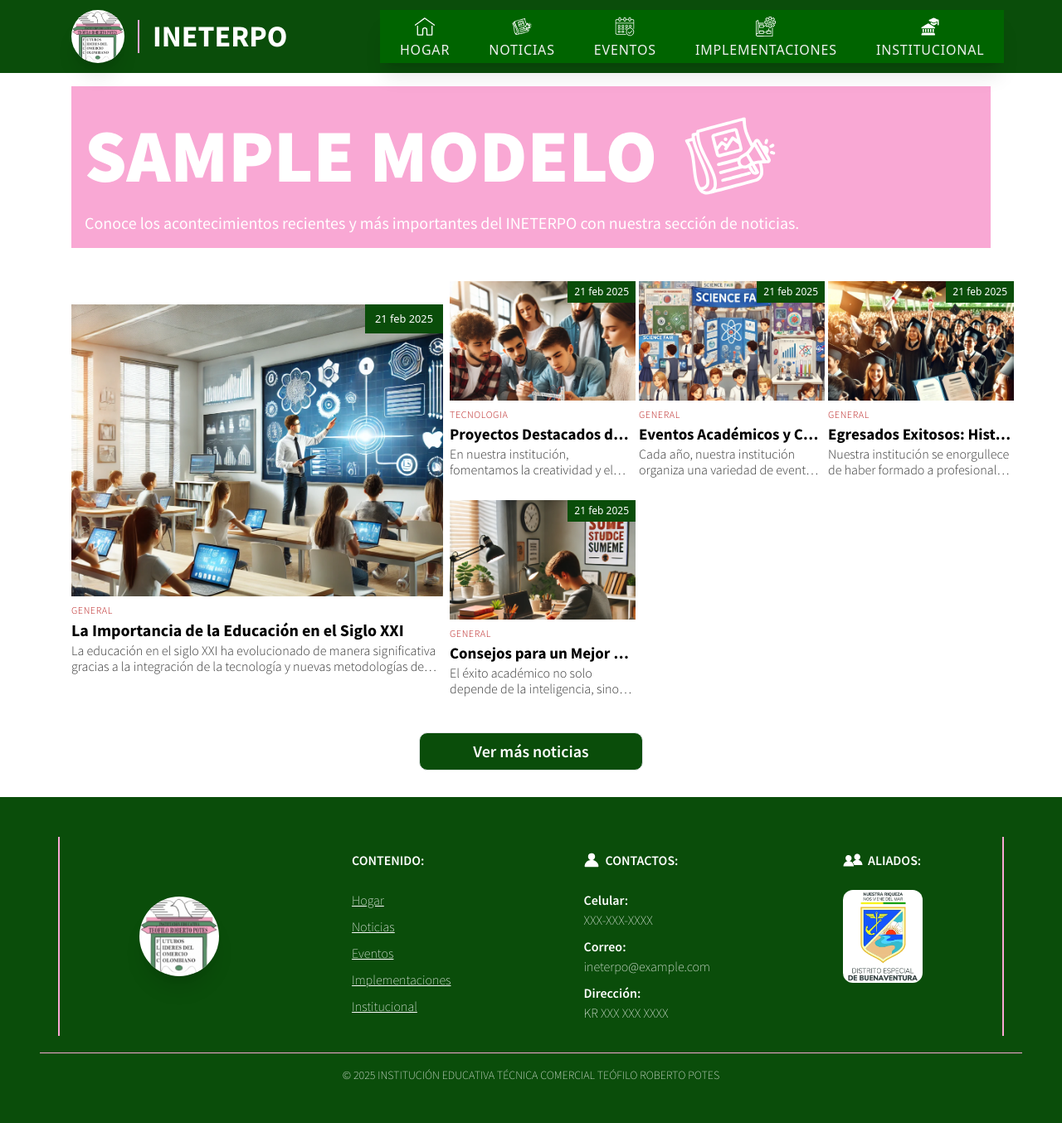
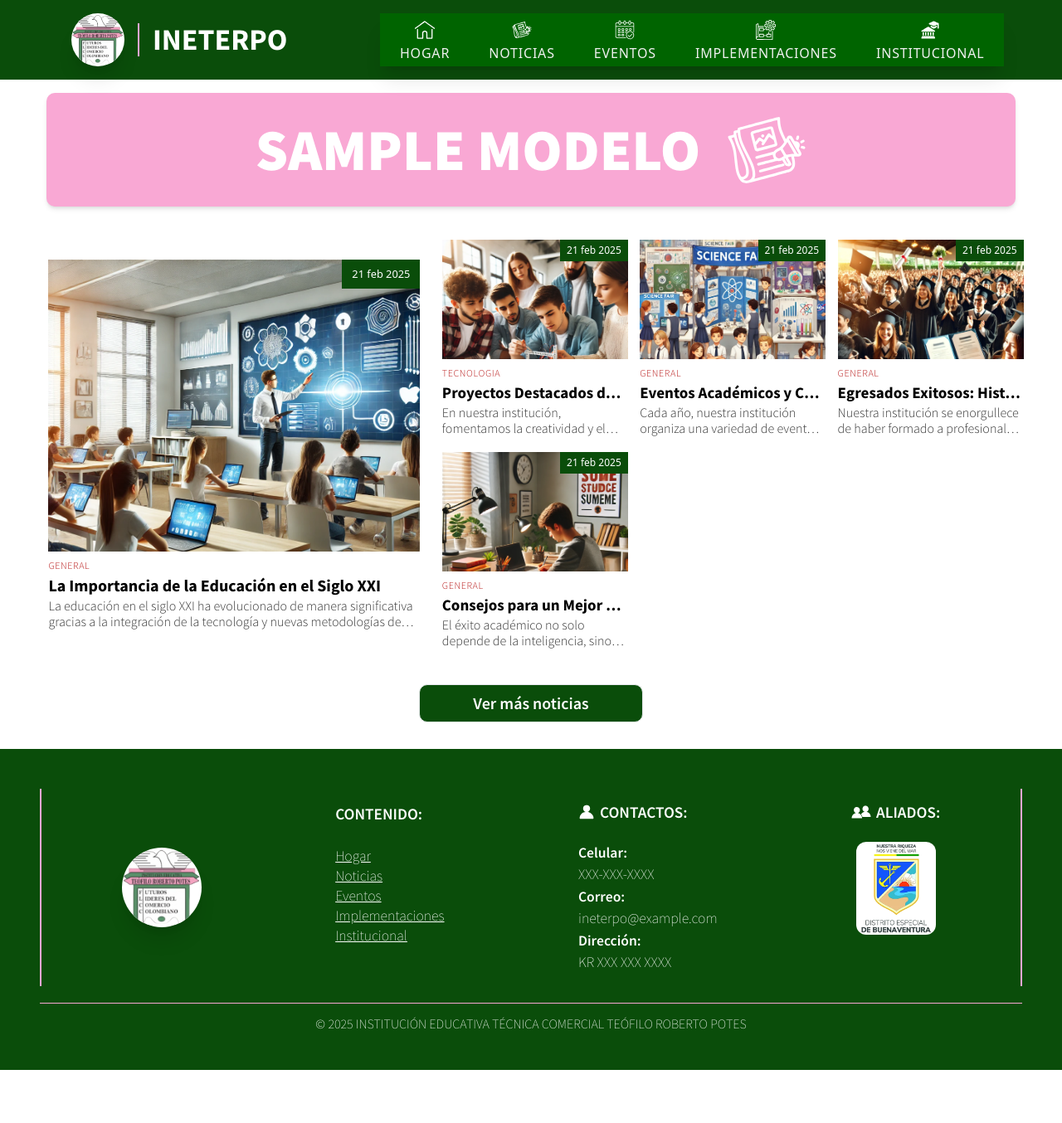
Before and after one commit to caicedoficial/web-ineterpo, a Django app: template templates/pages/noticias/noticias.html in a window 1280 px wide. Shown: the whole page at 83% size. After the commit the page ends 1290 px from the top, so only its background shows below. Run offline with Django 5.2, Linux system fonts and the light colour scheme; data comes from the database, SQL or seed files in the repository; tables that the repository leaves empty hold one stand-in row (values such as "Sample post"); the template is opened without the code that fills it: values that come from a table or form of the project are taken from there, most other values are stand-ins (such as "Sample title", 1, 10 or a date in 2020); parts of the project's set-up code (start-up, migrations or seed data) failed here and were passed over.

Commit message:
Mejorar el diseño y la estructura de las páginas, ajustando estilos y añadiendo clases de Tailwind CSS para una mejor presentación.

```diff
--- a/static/src/input.css
+++ b/static/src/input.css
@@ -37,9 +37,9 @@
 }
 
 .inicio-item {
-    @apply flex flex-col rounded-lg shadow-[0_0_6px_rgba(0,0,0,0.2)] bg-white px-4 py-2 gap-2 min-w-[300px] max-w-[400px];
+    @apply flex flex-col shadow-md bg-white px-4 py-2 gap-2 min-w-[300px] max-w-[400px];
     div {
-        @apply flex items-center text-white gap-1 p-1 bg-secundary rounded-md;
+        @apply flex items-center text-white gap-1 p-1 bg-secundary rounded-lg shadow;
     }
 
     h2 {
--- a/static/src/output.css
+++ b/static/src/output.css
@@ -1476,10 +1476,6 @@ video {
   aspect-ratio: 1 / 1;
 }
 
-.h-20 {
-  height: 5rem;
-}
-
 .h-24 {
   height: 6rem;
 }
@@ -1528,12 +1524,12 @@ video {
   height: 100%;
 }
 
+.h-16 {
+  height: 4rem;
+}
+
 .min-h-screen {
   min-height: 100vh;
-}
-
-.w-20 {
-  width: 5rem;
 }
 
 .w-24 {
@@ -1569,12 +1565,16 @@ video {
   width: 100%;
 }
 
-.max-w-\[1024px\] {
-  max-width: 1024px;
+.w-16 {
+  width: 4rem;
 }
 
 .max-w-\[1140px\] {
   max-width: 1140px;
+}
+
+.max-w-\[1200px\] {
+  max-width: 1200px;
 }
 
 .max-w-\[40ch\] {
@@ -1635,6 +1635,14 @@ video {
   flex-direction: column;
 }
 
+.place-content-end {
+  place-content: end;
+}
+
+.place-items-center {
+  place-items: center;
+}
+
 .items-center {
   align-items: center;
 }
@@ -1659,10 +1667,6 @@ video {
   gap: 1rem;
 }
 
-.gap-5 {
-  gap: 1.25rem;
-}
-
 .gap-6 {
   gap: 1.5rem;
 }
@@ -1673,6 +1677,10 @@ video {
 
 .gap-\[7rem\] {
   gap: 7rem;
+}
+
+.gap-1 {
+  gap: 0.25rem;
 }
 
 .gap-y-6 {
@@ -1787,10 +1795,6 @@ video {
   padding: 0.5rem;
 }
 
-.p-3 {
-  padding: 0.75rem;
-}
-
 .p-4 {
   padding: 1rem;
 }
@@ -1818,24 +1822,29 @@ video {
   padding-right: 0.75rem;
 }
 
+.py-1 {
+  padding-top: 0.25rem;
+  padding-bottom: 0.25rem;
+}
+
+.py-2 {
+  padding-top: 0.5rem;
+  padding-bottom: 0.5rem;
+}
+
+.py-4 {
+  padding-top: 1rem;
+  padding-bottom: 1rem;
+}
+
 .px-4 {
   padding-left: 1rem;
   padding-right: 1rem;
 }
 
-.py-1 {
-  padding-top: 0.25rem;
-  padding-bottom: 0.25rem;
-}
-
-.py-2 {
-  padding-top: 0.5rem;
-  padding-bottom: 0.5rem;
-}
-
-.py-4 {
-  padding-top: 1rem;
-  padding-bottom: 1rem;
+.px-6 {
+  padding-left: 1.5rem;
+  padding-right: 1.5rem;
 }
 
 .pb-1 {
@@ -1916,8 +1925,8 @@ video {
   font-size: 20px;
 }
 
-.text-\[50px\] {
-  font-size: 50px;
+.text-\[40px\] {
+  font-size: 40px;
 }
 
 .text-\[9\.5px\] {
@@ -1944,6 +1953,18 @@ video {
   line-height: 1rem;
 }
 
+.text-\[1\.2rem\] {
+  font-size: 1.2rem;
+}
+
+.text-\[1rem\] {
+  font-size: 1rem;
+}
+
+.text-\[1\.1rem\] {
+  font-size: 1.1rem;
+}
+
 .font-bold {
   font-weight: 700;
 }
@@ -1962,6 +1983,10 @@ video {
 
 .leading-\[1\.2\] {
   line-height: 1.2;
+}
+
+.leading-\[1\.5\] {
+  line-height: 1.5;
 }
 
 .tracking-wider {
@@ -2002,6 +2027,12 @@ video {
 
 .opacity-0 {
   opacity: 0;
+}
+
+.shadow-md {
+  --tw-shadow: 0 4px 6px -1px rgb(0 0 0 / 0.1), 0 2px 4px -2px rgb(0 0 0 / 0.1);
+  --tw-shadow-colored: 0 4px 6px -1px var(--tw-shadow-color), 0 2px 4px -2px var(--tw-shadow-color);
+  box-shadow: var(--tw-ring-offset-shadow, 0 0 #0000), var(--tw-ring-shadow, 0 0 #0000), var(--tw-shadow);
 }
 
 .shadow-xl {
@@ -2093,15 +2124,14 @@ video {
   max-width: 400px;
   flex-direction: column;
   gap: 0.5rem;
-  border-radius: 0.5rem;
   --tw-bg-opacity: 1;
   background-color: rgb(255 255 255 / var(--tw-bg-opacity, 1));
   padding-left: 1rem;
   padding-right: 1rem;
   padding-top: 0.5rem;
   padding-bottom: 0.5rem;
-  --tw-shadow: 0 0 6px rgba(0,0,0,0.2);
-  --tw-shadow-colored: 0 0 6px var(--tw-shadow-color);
+  --tw-shadow: 0 4px 6px -1px rgb(0 0 0 / 0.1), 0 2px 4px -2px rgb(0 0 0 / 0.1);
+  --tw-shadow-colored: 0 4px 6px -1px var(--tw-shadow-color), 0 2px 4px -2px var(--tw-shadow-color);
   box-shadow: var(--tw-ring-offset-shadow, 0 0 #0000), var(--tw-ring-shadow, 0 0 #0000), var(--tw-shadow);
   div {
     display: flex;
@@ -2113,7 +2143,7 @@ video {
     gap: 0.25rem;
   }
   div {
-    border-radius: 0.375rem;
+    border-radius: 0.5rem;
   }
   div {
     --tw-bg-opacity: 1;
@@ -2125,6 +2155,11 @@ video {
   div {
     --tw-text-opacity: 1;
     color: rgb(255 255 255 / var(--tw-text-opacity, 1));
+  }
+  div {
+    --tw-shadow: 0 1px 3px 0 rgb(0 0 0 / 0.1), 0 1px 2px -1px rgb(0 0 0 / 0.1);
+    --tw-shadow-colored: 0 1px 3px 0 var(--tw-shadow-color), 0 1px 2px -1px var(--tw-shadow-color);
+    box-shadow: var(--tw-ring-offset-shadow, 0 0 #0000), var(--tw-ring-shadow, 0 0 #0000), var(--tw-shadow);
   }
   h2 {
     font-family: Source Sans Pro Bold, sans-serif;
@@ -2191,8 +2226,8 @@ video {
     display: flex;
   }
 
-  .md\:h-28 {
-    height: 7rem;
+  .md\:h-24 {
+    height: 6rem;
   }
 
   .md\:h-\[13rem\] {
@@ -2215,8 +2250,8 @@ video {
     height: 9rem;
   }
 
-  .md\:w-28 {
-    width: 7rem;
+  .md\:w-24 {
+    width: 6rem;
   }
 
   .md\:w-\[12rem\] {
@@ -2235,10 +2270,6 @@ video {
     grid-template-columns: repeat(4, minmax(0, 1fr));
   }
 
-  .md\:justify-normal {
-    justify-content: normal;
-  }
-
   .md\:justify-around {
     justify-content: space-around;
   }
@@ -2253,6 +2284,11 @@ video {
 
   .md\:gap-8 {
     gap: 2rem;
+  }
+
+  .md\:gap-x-6 {
+    -moz-column-gap: 1.5rem;
+         column-gap: 1.5rem;
   }
 
   .md\:gap-x-8 {
@@ -2264,6 +2300,10 @@ video {
     row-gap: 2.5rem;
   }
 
+  .md\:gap-y-4 {
+    row-gap: 1rem;
+  }
+
   .md\:gap-y-6 {
     row-gap: 1.5rem;
   }
@@ -2300,19 +2340,14 @@ video {
     font-size: 12px;
   }
 
-  .md\:text-\[90px\] {
-    font-size: 90px;
+  .md\:text-\[70px\] {
+    font-size: 70px;
   }
 
   .md\:text-lg {
     font-size: 1.125rem;
     line-height: 1.75rem;
   }
-
-  .md\:text-xl {
-    font-size: 1.25rem;
-    line-height: 1.75rem;
-  }
 }
 
 @media (min-width: 1024px) {
@@ -2450,6 +2485,14 @@ video {
     line-height: 1.25rem;
   }
 
+  .lg\:text-\[1\.2rem\] {
+    font-size: 1.2rem;
+  }
+
+  .lg\:text-\[1rem\] {
+    font-size: 1rem;
+  }
+
   .lg\:opacity-100 {
     opacity: 1;
   }
--- a/templates/index.html
+++ b/templates/index.html
@@ -14,7 +14,10 @@
     </head>
     <body class="grid grid-rows-[auto,1fr,auto] min-h-screen mx-auto">
         {% include 'header/header.html'  %}
-        {% block content %}{% endblock %}
+        <main class="w-full max-w-[1200px] mx-auto px-4">
+            {% block content %}
+            {% endblock %}
+        </main>
         {% include 'footer/footer.html' %}
     </body>
 </html>
--- a/templates/layout/footer/components/FooterAliadosSection.html
+++ b/templates/layout/footer/components/FooterAliadosSection.html
@@ -4,7 +4,7 @@
     <div class="flex gap-1.5">
         <img class="w-6 h-6 lg:w-6 lg:h-6"
             src="{% static 'icons/footer/aliados.svg' %}" alt="Icono de Aliados">
-        <h1 class="text-base font-sourceSemiBold lg:text-[16px] uppercase">Aliados:</h1>
+        <h1 class="text-base font-sourceSemiBold lg:text-[1.2rem] uppercase">Aliados:</h1>
     </div>
     <div id="aliados-container" class="flex bg-white w-24 h-28 rounded-xl overflow-hidden lg:mx-auto">
         <a id="aliados-link" class="aliados-flex" href="">
--- a/templates/layout/footer/components/FooterContactSection.html
+++ b/templates/layout/footer/components/FooterContactSection.html
@@ -4,11 +4,11 @@
         <div class="flex items-center gap-1.5 lg:mx-0">
             <img class="w-6 h-6 lg:w-5 lg:h-5"
                 src="{% static 'icons/footer/contactos.svg' %}" alt="Icono de Contactos">
-            <h1 class="text-base font-sourceSemiBold lg:text-[16px] uppercase">Contactos:</h1>
+            <h1 class="text-base font-sourceSemiBold lg:text-[1.2rem] uppercase">Contactos:</h1>
         </div>
-        <div class="flex flex-col gap-2 font-sourceExtraLight">
-            <span class="text-base"><span class="font-sourceSemiBold">Celular:<br></span>XXX-XXX-XXXX</span>
-            <span class="text-base"><span class="font-sourceSemiBold">Correo:<br></span>ineterpo@example.com</span>
-            <span class="text-base"><span class="font-sourceSemiBold">Dirección:<br></span>KR XXX XXX XXXX</span>
+        <div class="flex flex-col font-sourceExtraLight">
+            <span class="text-[1.1rem]"><span class="font-sourceSemiBold">Celular:<br></span class="text-[1rem]">XXX-XXX-XXXX</span>
+            <span class="text-[1.1rem]"><span class="font-sourceSemiBold">Correo:<br></span class="text-[1rem]">ineterpo@example.com</span>
+            <span class="text-[1.1rem]"><span class="font-sourceSemiBold">Dirección:<br></span class="text-[1rem]">KR XXX XXX XXXX</span>
         </div>
 </section>
--- a/templates/layout/footer/components/FooterCopySection.html
+++ b/templates/layout/footer/components/FooterCopySection.html
@@ -1,3 +1,3 @@
 <!-- Copy Section -->
-<small class="text-center text-xs font-sourceExtraLight border-t-[1px] border-t-secundary pt-4 lg:text-sm">
+<small class="text-center text-xs font-sourceExtraLight border-t-[1px] border-t-secundary pt-4 lg:text-[1rem]">
     &copy; {% now "Y" %} INSTITUCIÓN EDUCATIVA TÉCNICA COMERCIAL TEÓFILO ROBERTO POTES</small>
--- a/templates/layout/footer/components/FooterNavSection.html
+++ b/templates/layout/footer/components/FooterNavSection.html
@@ -1,24 +1,24 @@
 <nav class="flex flex-col gap-6">
-    <h1 class="font-sourceSemiBold text-[16px] uppercase">Contenido:</h1>
-    <ul class="flex flex-col gap-2 font-sourceExtraLight text-base">
+    <h1 class="font-sourceSemiBold text-[1.2rem] uppercase">Contenido:</h1>
+    <ul class="flex flex-col font-sourceExtraLight text-base">
         <li>
-            <a class="underline"
+            <a class="underline text-[1.1rem]"
                 href="{% url 'inicio' %}">Hogar</a>
         </li>
         <li>
-            <a class="underline"
+            <a class="underline text-[1.1rem]"
                 href="{% url 'noticias:noticias' %}">Noticias</a>
         </li>
         <li>
-            <a class="underline"
+            <a class="underline text-[1.1rem]"
                 href="{% url 'eventos' %}">Eventos</a>
         </li>
         <li>
-            <a class="underline"
+            <a class="underline text-[1.1rem]"
                 href="{% url 'implementaciones' %}">Implementaciones</a>
         </li>
         <li>
-            <a class="underline"
+            <a class="underline text-[1.1rem]"
                 href="{% url 'institucional' %}">Institucional</a>
         </li>
     </ul>
--- a/templates/layout/footer/footer.html
+++ b/templates/layout/footer/footer.html
@@ -1,6 +1,6 @@
 {% load static %}
 <footer class="grid bg-primary p-8 md:p-12 text-white gap-4 lg:gap-5">
-    <div class="grid md:justify-around max-w-[1140px] mx-auto w-full md:p-4 gap-8 md:gap-0 md:flex md:border-x-2 md:border-secundary">
+    <div class="grid md:justify-around max-w-[1200px] mx-auto w-full md:p-4 gap-8 md:gap-0 md:flex md:border-x-2 md:border-secundary">
         {% include 'footer/components/FooterEscudoLG.html' %}
         {% include 'footer/components/FooterNavSection.html' %}
         {% include 'footer/components/FooterContactSection.html' %}
--- a/templates/layout/header/header.html
+++ b/templates/layout/header/header.html
@@ -1,5 +1,5 @@
 {% load static %}
-<header class="p-3 bg-primary sticky z-20 mb-4">
+<header class="py-4 px-6 bg-primary sticky z-20 mb-4">
     <div class="flex items-center justify-between gap-[7rem] max-w-[1140px] mx-auto">
         {% include 'header/components/HeaderTitleSection.html' %}
         {% include 'header/components/HeaderNavSection.html' %}
--- a/templates/pages/general/general_detalle.html
+++ b/templates/pages/general/general_detalle.html
@@ -1,7 +1,7 @@
 {% extends 'index.html' %}{% load static %}
 
 {% block content %}
-<main class="grid gap-y-8 mx-auto mb-8 p-4 max-w-[1024px] w-full">
+<main class="grid gap-y-8 mx-auto mb-8 p-4 max-w-[1140px] w-full">
     <section class="grid md:gap-2">
         <h1 class="text-2xl md:text-4xl font-sourceBold max-w-[40ch] text-balance font-bold">{% block title %}{{ objeto.titulo }}{% endblock %}</h1>
         <div class="flex items-center pt-2 justify-between gap-4 border-t-2 border-black md:gap-8">
@@ -36,7 +36,7 @@
             {% endif %}
         </div>
         <div class="flex-1">
-            <div class="prose prose-lg max-w-none font-sourceRegular">
+            <div class="prose prose-lg max-w-none font-sourceRegular leading-[1.5] text-black/80">
                 {{ objeto.descripcion|safe }}
             </div>
         </div>
--- a/templates/pages/inicio/inicio.html
+++ b/templates/pages/inicio/inicio.html
@@ -1,7 +1,7 @@
 {% extends 'index.html' %}{% block title %}Inicio{% endblock%}{% load static %}
 
 {% block content %}
-<main class="grid mx-auto max-w-[1140px]">
+<main class="grid">
     {% include 'components/InformaciónItems.html' %}
 </main>
 {% endblock %}
--- a/templates/pages/noticias/noticias.html
+++ b/templates/pages/noticias/noticias.html
@@ -4,16 +4,15 @@
 {% block title %}Noticias{% endblock %}
 
 {% block content %}
-<main class="grid gap-y-6 md:gap-y-10 mx-auto mb-8 max-w-[1140px] px-4">
-    <section class="flex flex-col px-4 bg-secundary py-4 w-full">
-        <div class="flex items-center justify-center md:justify-normal gap-8">
-            <h1 class="font-sourceBlack text-[50px] md:text-[90px] text-white uppercase">{{ modelo }}</h1>
-            <img class="w-20 h-20 md:w-28 md:h-28"
+<div class="grid gap-y-6 md:gap-y-10 mb-8">
+    <section class="flex flex-col bg-secundary py-4 shadow-md rounded-[10px]">
+        <div class="flex items-center justify-center gap-8">
+            <h1 class="font-sourceBlack text-[40px] md:text-[70px] text-white uppercase">{{ modelo }}</h1>
+            <img class="w-16 h-16 md:w-24 md:h-24"
                 src="{% static 'icons/header/notice.svg' %}" alt="">
         </div>
-        <p class="text-white text-lg md:text-xl font-sourceRegular">Conoce los acontecimientos recientes y más importantes del INETERPO con nuestra sección de noticias.</p>
     </section>
-    <section class="grid grid-cols-2 gap-5 md:gap-y-6 md:gap-x-8 sm:grid-cols-3 md:grid-cols-4 lg:grid-cols-5">
+    <section class="grid grid-cols-2 gap-4 place-content-end place-items-center md:gap-y-4 md:gap-x-6 sm:grid-cols-3 md:grid-cols-4 lg:grid-cols-5">
         {% for noticia in noticias %}
             <article class="m-auto relative {% if forloop.first %}col-span-2 row-span-2 w-[19rem] h-[19rem] md:w-[24rem] md:h-[24rem] lg:w-[28rem] lg:h-[28rem]{% else %}col-span-1 row-span-1 w-[9.5rem] h-[12rem] md:w-[12rem] md:h-[13rem] lg:w-[14rem] lg:h-[15rem]{% endif %} items-hover">
                    <a href="{% url 'noticias:noticia' year=noticia.fecha.year month=noticia.fecha.month day=noticia.fecha.day id=noticia.id %}">
@@ -32,5 +31,5 @@
             Ver más noticias
         </a>
     </section>
-</main>
+</div>
 {% endblock %}
```
Also changed, not shown: templates/pages/general/general.html (+7 -5 lines), requirements.txt (line endings or trailing spaces).
